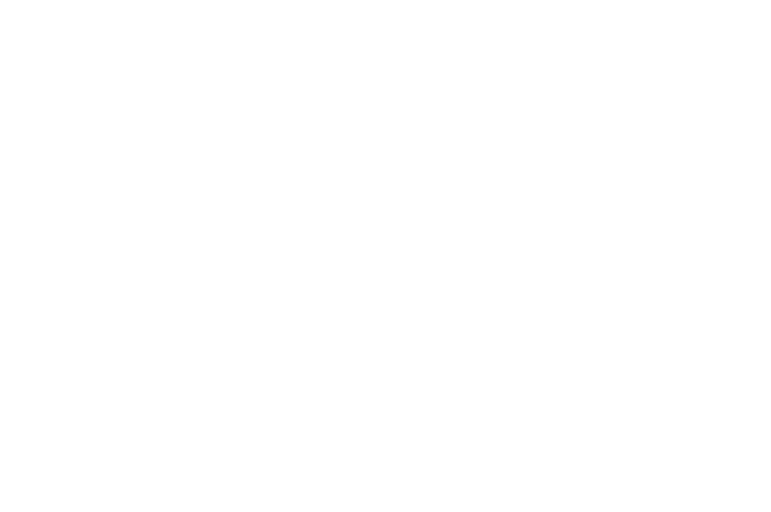
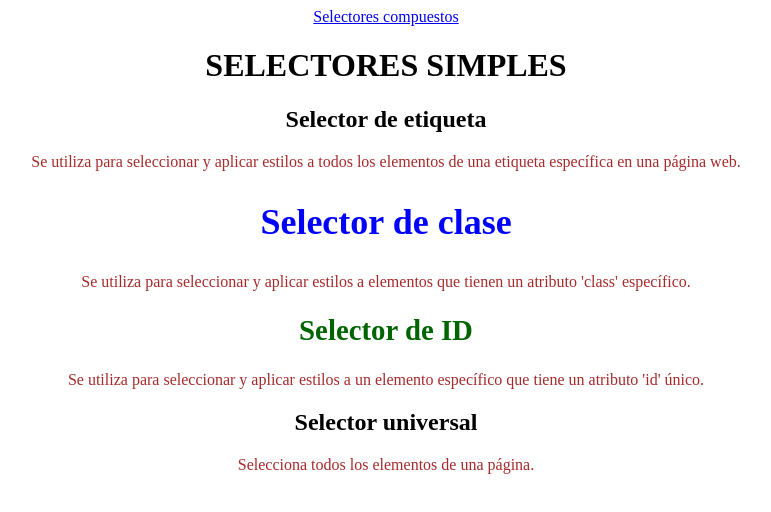
Before and after one commit to Rachulls/semana4sesion2, a plain HTML site: page index.html in a window 1280 px wide. Shown: the whole page, without its empty margins (254-1025 px from the left). Drawn offline with Linux system fonts and the light colour scheme.

Commit message:
Primer commit

```diff
--- a/index.html
+++ b/index.html
@@ -1,11 +1,36 @@
 <!DOCTYPE html>
 <html lang="en">
-<head>
-    <meta charset="UTF-8">
-    <meta name="viewport" content="width=device-width, initial-scale=1.0">
-    <title>Document</title>
-</head>
-<body>
-
-</body>
+  <head>
+    <meta charset="UTF-8" />
+    <meta name="viewport" content="width=device-width, initial-scale=1.0" />
+    <link rel="stylesheet" href="styles.css" />
+    <title>Selectores simples</title>
+  </head>
+  <header>
+    <a href="./selectcomp.html">Selectores compuestos</a>
+    <h1>SELECTORES SIMPLES</h1>
+  </header>
+  <main>
+    <body>
+      <div>
+        <h2>Selector de etiqueta</h2>
+        <p>
+          Se utiliza para seleccionar y aplicar estilos a todos los elementos de
+          una etiqueta específica en una página web.
+        </p>
+      </div>
+      <div class="clase">
+          <h2>Selector de clase</h2>
+          <p>Se utiliza para seleccionar y aplicar estilos a elementos que tienen un atributo 'class' específico.</p>
+      </div>
+      <div id="ident">
+          <h2>Selector de ID</h2>
+          <p>Se utiliza para seleccionar y aplicar estilos a un elemento específico que tiene un atributo 'id' único. </p>
+      </div>
+      <div>
+          <h2>Selector universal</h2>
+          <p>Selecciona todos los elementos de una página.</p>
+      </div>
+    </body>
+  </main>
 </html>
--- /dev/null
+++ b/styles.css
@@ -0,0 +1,18 @@
+p{
+    color: brown;
+    font-size: 1rem;
+}
+
+.clase{
+    color: blue;
+    font-size: 1.5rem;
+}
+
+#ident{
+    color: darkgreen;
+    font-size: 1.2rem;
+}
+
+*{
+    text-align: center;
+}
```
Also changed, not shown: selectcomp.html (added, +46 -0 lines), styles2.css (added, +24 -0 lines), 1 other file.
